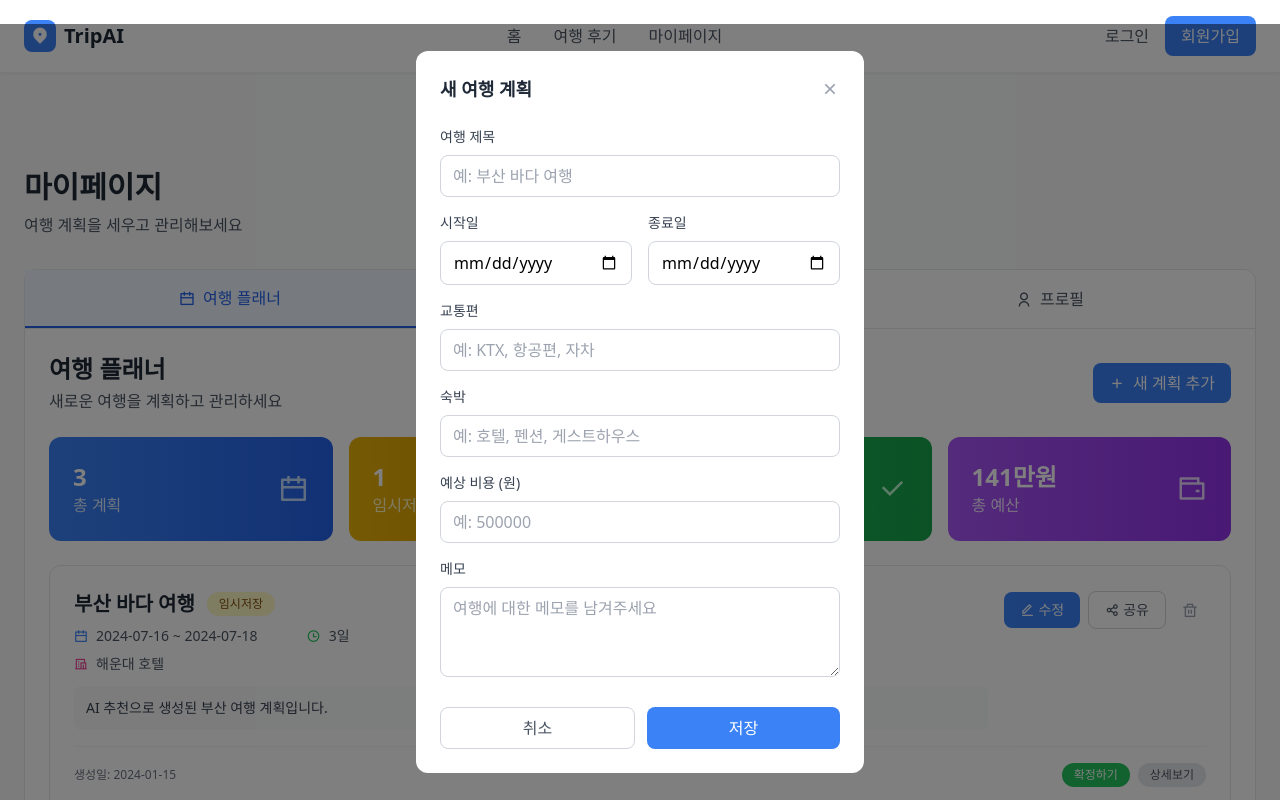
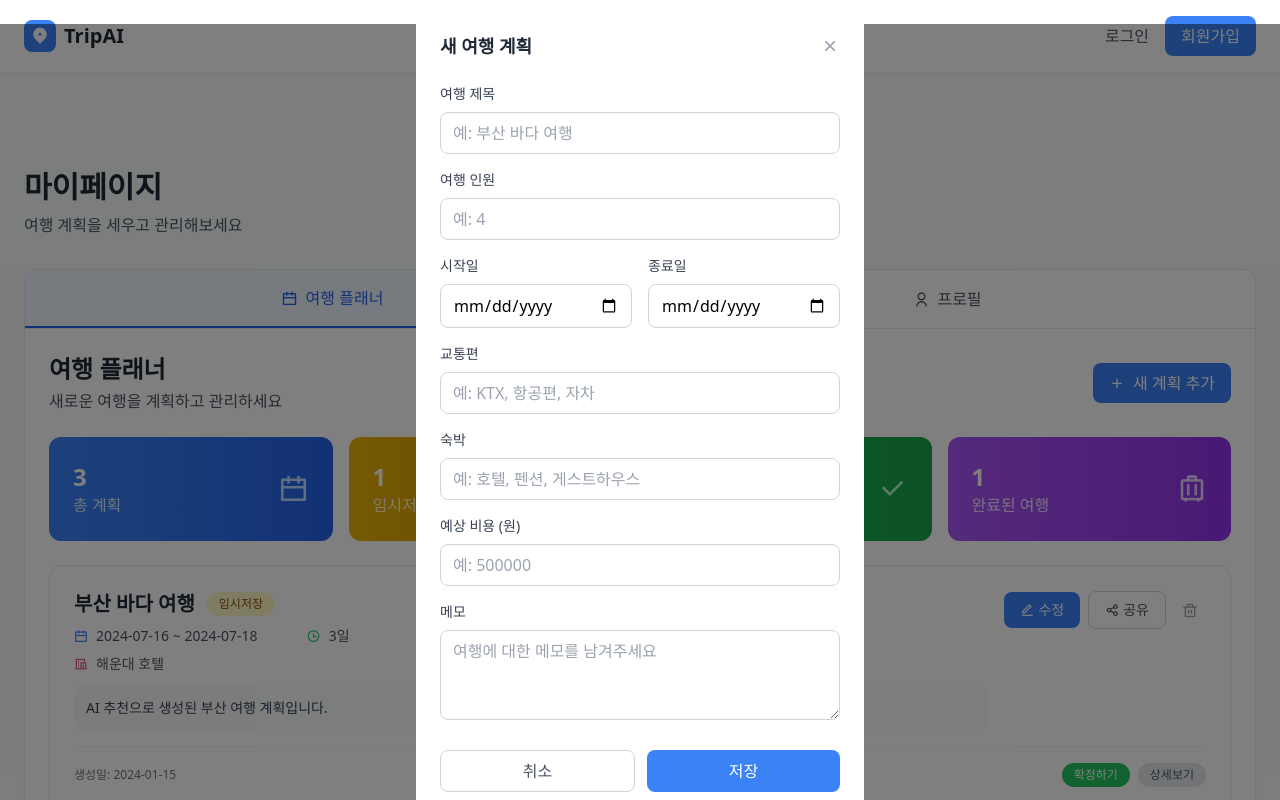
Before and after one commit to yhcho14/AIBE3-Project1-Team03, a Next.js app: page /mypage in a window 1280 px wide. Both pictures are taken after a click on the button "새 계획 추가". Shown: the top 800 px of the page. Built offline with nearby package versions, Linux system fonts and the light colour scheme.

Commit message:
마이페이지 여행파트 수정 - 마이페이지 여행플래너 UI 수정 - 여행 플래너 탭 데이터 구조 수정 - 내 여행 탭 삭제 ( 불필요해보여 주석처리)

```diff
--- a/src/app/mypage/TravelPlanner.tsx
+++ b/src/app/mypage/TravelPlanner.tsx
@@ -1,26 +1,33 @@
+'use client'
 
-'use client';
-
-import { useState } from 'react';
+import { useState } from 'react'
 
 interface TravelPlan {
-  id: number;
-  title: string;
-  startDate: string;
-  endDate: string;
-  durationDays: number;
-  transportation: string;
-  accommodation: string;
-  estimatedCost: number;
-  notes: string;
-  createdAt: string;
-  status: 'draft' | 'confirmed' | 'completed';
+    id: number
+    title: string
+    numTravelers: number
+    startDate: string
+    endDate: string
+    durationDays: number
+    transportation: string
+    accommodation: string
+    estimatedCost: number
+    notes: string
+    createdAt: string
+    status: 'draft' | 'confirmed' | 'completed'
+    schedule: {
+        title: string
+        startTime: Date
+        endTime: Date
+        note: string
+    }[]
 }
 
 const samplePlans: TravelPlan[] = [
     {
         id: 1,
         title: '부산 바다 여행',
+        numTravelers: 2,
         startDate: '2024-07-16',
         endDate: '2024-07-18',
         durationDays: 3,
@@ -29,11 +36,20 @@ const samplePlans: TravelPlan[] = [
         estimatedCost: 450000,
         notes: 'AI 추천으로 생성된 부산 여행 계획입니다.',
         createdAt: '2024-01-15',
-    status: 'draft'
+        status: 'draft',
+        schedule: [
+            {
+                title: '부산 바다 여행',
+                startTime: new Date('2024-07-16T10:00:00'),
+                endTime: new Date('2024-07-18T18:00:00'),
+                note: '부산 바다 여행 계획입니다.',
+            },
+        ],
     },
     {
         id: 2,
         title: '제주도 힐링 여행',
+        numTravelers: 4,
         startDate: '2024-08-10',
         endDate: '2024-08-13',
         durationDays: 4,
@@ -42,11 +58,20 @@ const samplePlans: TravelPlan[] = [
         estimatedCost: 680000,
         notes: '가족과 함께하는 제주도 여행',
         createdAt: '2024-01-10',
-    status: 'confirmed'
+        status: 'confirmed',
+        schedule: [
+            {
+                title: '제주도 힐링 여행',
+                startTime: new Date('2024-08-10T10:00:00'),
+                endTime: new Date('2024-08-13T18:00:00'),
+                note: '제주도 힐링 여행 계획입니다.',
+            },
+        ],
     },
     {
         id: 3,
         title: '경주 역사 탐방',
+        numTravelers: 4,
         startDate: '2023-12-20',
         endDate: '2023-12-22',
         durationDays: 3,
@@ -55,39 +80,49 @@ const samplePlans: TravelPlan[] = [
         estimatedCost: 280000,
         notes: '역사와 문화를 체험하는 여행',
         createdAt: '2023-12-01',
-    status: 'completed'
-  }
-];
+        status: 'completed',
+        schedule: [
+            {
+                title: '경주 역사 탐방',
+                startTime: new Date('2023-12-20T10:00:00'),
+                endTime: new Date('2023-12-22T18:00:00'),
+                note: '경주 역사 탐방 계획입니다.',
+            },
+        ],
+    },
+]
 
 export default function TravelPlanner() {
-  const [plans, setPlans] = useState<TravelPlan[]>(samplePlans);
-  const [selectedPlan, setSelectedPlan] = useState<TravelPlan | null>(null);
-  const [isCreating, setIsCreating] = useState(false);
+    const [plans, setPlans] = useState<TravelPlan[]>(samplePlans)
+    const [selectedPlan, setSelectedPlan] = useState<TravelPlan | null>(null)
+    const [isCreating, setIsCreating] = useState(false)
     const [newPlan, setNewPlan] = useState<Partial<TravelPlan>>({
         title: '',
+        numTravelers: 0,
         startDate: '',
         endDate: '',
         transportation: '',
         accommodation: '',
         estimatedCost: 0,
-    notes: ''
-  });
+        notes: '',
+    })
 
     const calculateDuration = (start: string, end: string) => {
-    if (!start || !end) return 0;
-    const startDate = new Date(start);
-    const endDate = new Date(end);
-    const diffTime = Math.abs(endDate.getTime() - startDate.getTime());
-    return Math.ceil(diffTime / (1000 * 60 * 60 * 24)) + 1;
-  };
+        if (!start || !end) return 0
+        const startDate = new Date(start)
+        const endDate = new Date(end)
+        const diffTime = Math.abs(endDate.getTime() - startDate.getTime())
+        return Math.ceil(diffTime / (1000 * 60 * 60 * 24)) + 1
+    }
 
     const handleCreatePlan = () => {
-    if (!newPlan.title || !newPlan.startDate || !newPlan.endDate) return;
+        if (!newPlan.title || !newPlan.startDate || !newPlan.endDate) return
 
-    const duration = calculateDuration(newPlan.startDate, newPlan.endDate);
+        const duration = calculateDuration(newPlan.startDate, newPlan.endDate)
         const plan: TravelPlan = {
             id: Date.now(),
             title: newPlan.title,
+            numTravelers: newPlan.numTravelers || 0,
             startDate: newPlan.startDate,
             endDate: newPlan.endDate,
             durationDays: duration,
@@ -96,31 +131,40 @@ export default function TravelPlanner() {
             estimatedCost: newPlan.estimatedCost || 0,
             notes: newPlan.notes || '',
             createdAt: new Date().toISOString().split('T')[0],
-      status: 'draft'
-    };
+            status: 'draft',
+            schedule: [],
+        }
 
-    setPlans([plan, ...plans]);
-    setNewPlan({});
-    setIsCreating(false);
-  };
+        setPlans([plan, ...plans])
+        setNewPlan({})
+        setIsCreating(false)
+    }
 
     const getStatusColor = (status: string) => {
         switch (status) {
-      case 'draft': return 'bg-yellow-100 text-yellow-800';
-      case 'confirmed': return 'bg-blue-100 text-blue-800';
-      case 'completed': return 'bg-green-100 text-green-800';
-      default: return 'bg-gray-100 text-gray-800';
+            case 'draft':
+                return 'bg-yellow-100 text-yellow-800'
+            case 'confirmed':
+                return 'bg-blue-100 text-blue-800'
+            case 'completed':
+                return 'bg-green-100 text-green-800'
+            default:
+                return 'bg-gray-100 text-gray-800'
         }
-  };
+    }
 
     const getStatusText = (status: string) => {
         switch (status) {
-      case 'draft': return '임시저장';
-      case 'confirmed': return '확정';
-      case 'completed': return '완료';
-      default: return '알 수 없음';
+            case 'draft':
+                return '임시저장'
+            case 'confirmed':
+                return '확정'
+            case 'completed':
+                return '완료'
+            default:
+                return '알 수 없음'
         }
-  };
+    }
 
     return (
         <div className="space-y-6">
@@ -145,10 +189,7 @@ export default function TravelPlanner() {
                     <div className="bg-white rounded-xl p-6 w-full max-w-md mx-4">
                         <div className="flex justify-between items-center mb-6">
                             <h3 className="text-lg font-semibold text-gray-800">새 여행 계획</h3>
-              <button
-                onClick={() => setIsCreating(false)}
-                className="text-gray-400 hover:text-gray-600"
-              >
+                            <button onClick={() => setIsCreating(false)} className="text-gray-400 hover:text-gray-600">
                                 <i className="ri-close-line text-xl"></i>
                             </button>
                         </div>
@@ -159,8 +200,19 @@ export default function TravelPlanner() {
                                 <input
                                     type="text"
                                     value={newPlan.title || ''}
-                  onChange={(e) => setNewPlan({...newPlan, title: e.target.value})}
+                                    onChange={(e) => setNewPlan({ ...newPlan, title: e.target.value })}
                                     placeholder="예: 부산 바다 여행"
+                                    className="w-full px-3 py-2 border border-gray-300 rounded-lg focus:ring-2 focus:ring-blue-500 focus:border-transparent"
+                                />
+                            </div>
+
+                            <div>
+                                <label className="block text-sm font-medium text-gray-700 mb-2">여행 인원</label>
+                                <input
+                                    type="number"
+                                    value={newPlan.numTravelers || ''}
+                                    onChange={(e) => setNewPlan({ ...newPlan, numTravelers: parseInt(e.target.value) })}
+                                    placeholder="예: 4"
                                     className="w-full px-3 py-2 border border-gray-300 rounded-lg focus:ring-2 focus:ring-blue-500 focus:border-transparent"
                                 />
                             </div>
@@ -171,7 +223,7 @@ export default function TravelPlanner() {
                                     <input
                                         type="date"
                                         value={newPlan.startDate || ''}
-                    onChange={(e) => setNewPlan({...newPlan, startDate: e.target.value})}
+                                        onChange={(e) => setNewPlan({ ...newPlan, startDate: e.target.value })}
                                         className="w-full px-3 py-2 border border-gray-300 rounded-lg focus:ring-2 focus:ring-blue-500 focus:border-transparent"
                                     />
                                 </div>
@@ -180,7 +232,7 @@ export default function TravelPlanner() {
                                     <input
                                         type="date"
                                         value={newPlan.endDate || ''}
-                    onChange={(e) => setNewPlan({...newPlan, endDate: e.target.value})}
+                                        onChange={(e) => setNewPlan({ ...newPlan, endDate: e.target.value })}
                                         className="w-full px-3 py-2 border border-gray-300 rounded-lg focus:ring-2 focus:ring-blue-500 focus:border-transparent"
                                     />
                                 </div>
@@ -191,7 +243,7 @@ export default function TravelPlanner() {
                                 <input
                                     type="text"
                                     value={newPlan.transportation || ''}
-                  onChange={(e) => setNewPlan({...newPlan, transportation: e.target.value})}
+                                    onChange={(e) => setNewPlan({ ...newPlan, transportation: e.target.value })}
                                     placeholder="예: KTX, 항공편, 자차"
                                     className="w-full px-3 py-2 border border-gray-300 rounded-lg focus:ring-2 focus:ring-blue-500 focus:border-transparent"
                                 />
@@ -202,7 +254,7 @@ export default function TravelPlanner() {
                                 <input
                                     type="text"
                                     value={newPlan.accommodation || ''}
-                  onChange={(e) => setNewPlan({...newPlan, accommodation: e.target.value})}
+                                    onChange={(e) => setNewPlan({ ...newPlan, accommodation: e.target.value })}
                                     placeholder="예: 호텔, 펜션, 게스트하우스"
                                     className="w-full px-3 py-2 border border-gray-300 rounded-lg focus:ring-2 focus:ring-blue-500 focus:border-transparent"
                                 />
@@ -213,7 +265,9 @@ export default function TravelPlanner() {
                                 <input
                                     type="number"
                                     value={newPlan.estimatedCost || ''}
-                  onChange={(e) => setNewPlan({...newPlan, estimatedCost: parseInt(e.target.value)})}
+                                    onChange={(e) =>
+                                        setNewPlan({ ...newPlan, estimatedCost: parseInt(e.target.value) })
+                                    }
                                     placeholder="예: 500000"
                                     className="w-full px-3 py-2 border border-gray-300 rounded-lg focus:ring-2 focus:ring-blue-500 focus:border-transparent"
                                 />
@@ -223,7 +277,7 @@ export default function TravelPlanner() {
                                 <label className="block text-sm font-medium text-gray-700 mb-2">메모</label>
                                 <textarea
                                     value={newPlan.notes || ''}
-                  onChange={(e) => setNewPlan({...newPlan, notes: e.target.value})}
+                                    onChange={(e) => setNewPlan({ ...newPlan, notes: e.target.value })}
                                     rows={3}
                                     placeholder="여행에 대한 메모를 남겨주세요"
                                     className="w-full px-3 py-2 border border-gray-300 rounded-lg focus:ring-2 focus:ring-blue-500 focus:border-transparent"
@@ -264,10 +318,8 @@ export default function TravelPlanner() {
                 <div className="bg-gradient-to-r from-yellow-500 to-yellow-600 rounded-xl p-6 text-white">
                     <div className="flex items-center justify-between">
                         <div>
-              <div className="text-2xl font-bold">
-                {plans.filter(p => p.status === 'draft').length}
-              </div>
-              <div className="text-yellow-100">임시저장</div>
+                            <div className="text-2xl font-bold">{plans.filter((p) => p.status === 'draft').length}</div>
+                            <div className="text-yellow-100">임시저장된 계획</div>
                         </div>
                         <i className="ri-draft-line text-3xl text-yellow-200"></i>
                     </div>
@@ -277,7 +329,7 @@ export default function TravelPlanner() {
                     <div className="flex items-center justify-between">
                         <div>
                             <div className="text-2xl font-bold">
-                {plans.filter(p => p.status === 'confirmed').length}
+                                {plans.filter((p) => p.status === 'confirmed').length}
                             </div>
                             <div className="text-green-100">확정된 계획</div>
                         </div>
@@ -289,11 +341,11 @@ export default function TravelPlanner() {
                     <div className="flex items-center justify-between">
                         <div>
                             <div className="text-2xl font-bold">
-                {(plans.reduce((acc, plan) => acc + plan.estimatedCost, 0) / 10000).toFixed(0)}만원
+                                {plans.filter((p) => p.status === 'confirmed').length}
                             </div>
-              <div className="text-purple-100">총 예산</div>
+                            <div className="text-purple-100">완료된 여행</div>
                         </div>
-            <i className="ri-wallet-line text-3xl text-purple-200"></i>
+                        <i className="ri-suitcase-2-line text-3xl text-purple-200"></i>
                     </div>
                 </div>
             </div>
@@ -301,19 +353,28 @@ export default function TravelPlanner() {
             {/* Plans List */}
             <div className="space-y-4">
                 {plans.map((plan) => (
-          <div key={plan.id} className="bg-white rounded-xl border border-gray-200 p-6 hover:shadow-lg transition-shadow">
+                    <div
+                        key={plan.id}
+                        className="bg-white rounded-xl border border-gray-200 p-6 hover:shadow-lg transition-shadow"
+                    >
                         <div className="flex justify-between items-start mb-4">
                             <div className="flex-1">
                                 <div className="flex items-center space-x-3 mb-2">
                                     <h3 className="text-xl font-bold text-gray-800">{plan.title}</h3>
-                  <span className={`px-3 py-1 rounded-full text-xs font-medium ${getStatusColor(plan.status)}`}>
+                                    <span
+                                        className={`px-3 py-1 rounded-full text-xs font-medium ${getStatusColor(
+                                            plan.status,
+                                        )}`}
+                                    >
                                         {getStatusText(plan.status)}
                                     </span>
                                 </div>
                                 <div className="grid grid-cols-2 md:grid-cols-4 gap-4 text-sm text-gray-600">
                                     <div className="flex items-center space-x-2">
                                         <i className="ri-calendar-line text-blue-500"></i>
-                    <span>{plan.startDate} ~ {plan.endDate}</span>
+                                        <span>
+                                            {plan.startDate} ~ {plan.endDate}
+                                        </span>
                                     </div>
                                     <div className="flex items-center space-x-2">
                                         <i className="ri-time-line text-green-500"></i>
@@ -360,9 +421,7 @@ export default function TravelPlanner() {
                         </div>
 
                         <div className="flex justify-between items-center pt-4 border-t border-gray-100">
-              <div className="text-xs text-gray-500">
-                생성일: {plan.createdAt}
-              </div>
+                            <div className="text-xs text-gray-500">생성일: {plan.createdAt}</div>
                             <div className="flex space-x-2">
                                 {plan.status === 'draft' && (
                                     <button className="px-3 py-1 bg-green-500 text-white rounded-full text-xs hover:bg-green-600 transition-colors whitespace-nowrap">
@@ -400,7 +459,9 @@ export default function TravelPlanner() {
                 <div className="flex items-center justify-between">
                     <div>
                         <h3 className="text-lg font-semibold mb-2">AI 여행 추천</h3>
-            <p className="text-purple-100">메인페이지에서 받은 AI 추천을 바탕으로 자동으로 여행 계획을 생성해보세요</p>
+                        <p className="text-purple-100">
+                            메인페이지에서 받은 AI 추천을 바탕으로 자동으로 여행 계획을 생성해보세요
+                        </p>
                     </div>
                     <button className="bg-white text-purple-600 px-6 py-3 rounded-lg hover:bg-gray-100 transition-colors font-medium whitespace-nowrap">
                         <i className="ri-magic-line mr-2"></i>
@@ -409,5 +470,5 @@ export default function TravelPlanner() {
                 </div>
             </div>
         </div>
-  );
+    )
 }
--- a/src/app/mypage/page.tsx
+++ b/src/app/mypage/page.tsx
@@ -12,7 +12,7 @@ export default function MyPage() {
 
     const tabs = [
         { id: 'planner', name: '여행 플래너', icon: 'ri-calendar-line' },
-        { id: 'trips', name: '내 여행', icon: 'ri-map-2-line' },
+        //{ id: 'trips', name: '내 여행', icon: 'ri-map-2-line' },
         { id: 'profile', name: '프로필', icon: 'ri-user-line' },
     ]
 
```
Also changed, not shown: 1 other file (tests, documents, lock files or other folders). Lines whose indentation alone changed are shown as unchanged.
